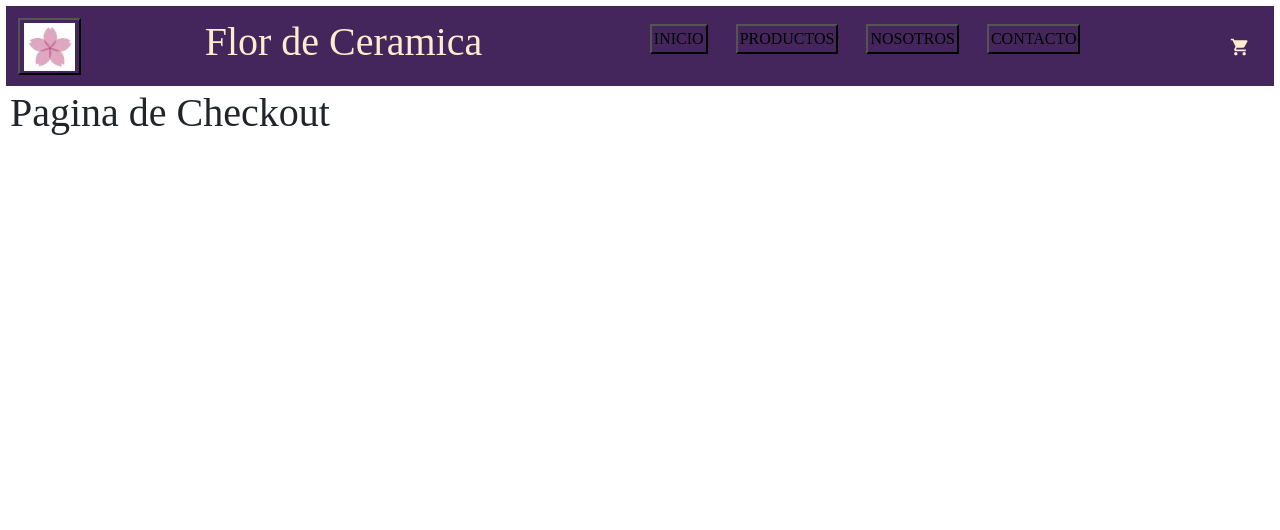
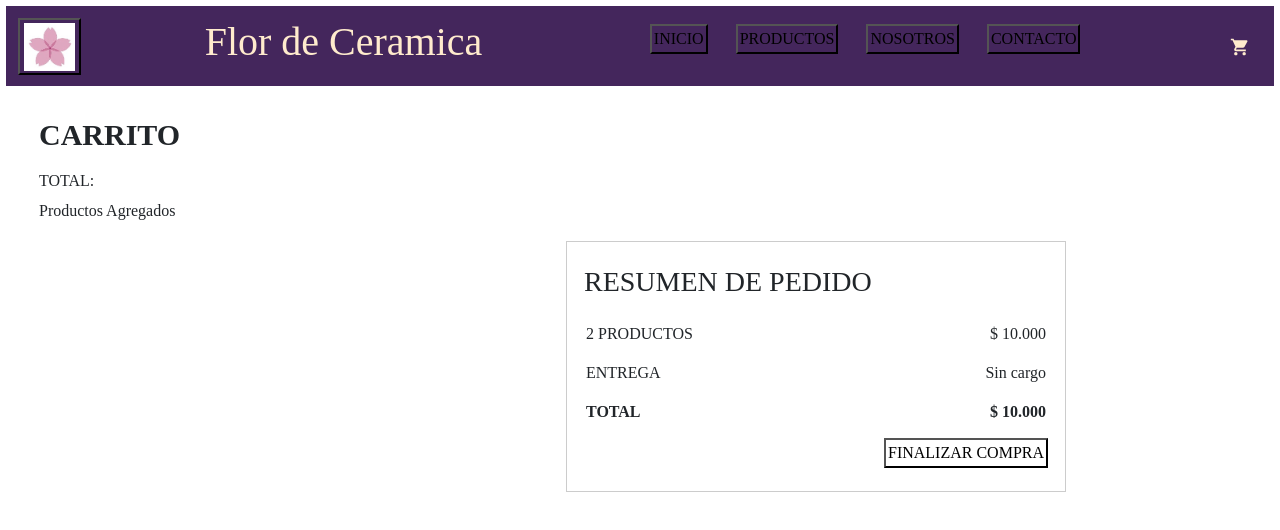
Before and after one commit to Lucaslama14/Ecommerce-react1, a React (Create React App) app: page /cart in a window 1280 px wide. Shown: the top 530 px of the page. Built offline with nearby package versions, Linux system fonts and the light colour scheme; a web font is replaced by a local one.

Commit message:
Desafio Cartview

```diff
--- /dev/null
+++ b/src/componentes/Cart/Cart.css
@@ -0,0 +1,111 @@
+.checkout-page {
+    display: flex;
+}
+
+.info-checkout {
+    width: 40%;
+    padding-right: 30px;
+    margin: 25px;
+}
+
+.info-subtotal {
+    width: 40%;
+    padding-top: 120px;
+}
+
+.info-checkout h2 {
+    font-weight: 800;
+    font-size: 30px;
+    margin-bottom: 15px;
+}
+
+.info-checkout span {
+    font-weight: 300;
+    margin-bottom: 10px;
+}
+
+.info-checkout p {
+    font-weight: 200;
+    margin-top: 5px;
+}
+
+.info-checkout-item {
+    width: calc(75% - 20px);
+    padding-bottom: 20px;
+    padding-top: 20px;
+    position: relative;
+}
+
+.info-checkout-item p {
+    letter-spacing: 1px;
+}
+
+p.checkout-item-price {
+    font-weight: 500;
+}
+
+.info-checkout-item div {
+    border: 1px solid black;
+    width: 100px;
+}
+.info-checkout-item button {
+    position: absolute;
+    background: none;
+    border: none;
+    right: 10px;
+    top: 10px;
+}
+
+.checkout-item {
+    margin-bottom: 15px;
+    display: flex;
+    border: 1px solid #686868;
+}
+
+.checkout-item img {
+    width: 25%;
+    border-right: 1px solid #686868;
+    margin-right: 20px;
+}
+
+.total-purchase {
+    border: 1px solid #ccc;
+    padding: 22px 15px;
+    margin-top: 30px;
+}
+
+.total-purchase h3 {
+    margin: 0;
+    margin-bottom: 20px;
+}
+
+.item-purchase {
+    display: flex;
+    justify-content: space-between;
+}
+
+.item-purchase p {
+    margin: 0px;
+    margin-bottom: 10px;
+    font-weight: 200;
+}
+
+.item-purchase:nth-of-type(3) p {
+    font-weight: 600;
+}
+
+.info-subtotal > button {
+    background: black;
+    width: 100%;
+    padding: 10px 15px;
+    color: white;
+    text-align: left;
+    position: relative;
+    font-size: 18px;
+    cursor: pointer;
+    transition: all 0.3s ease;
+}
+
+.Button-final {
+    text-align:end;
+}
--- /dev/null
+++ b/src/componentes/Cart/Cart.js
@@ -0,0 +1,53 @@
+import { useContext, useState } from "react"
+import { CartContext } from "../../Context/CartContext"
+import './Cart.css'
+
+const Cart = () => {
+    const { cartProducts, totalPrice } = useContext(CartContext)
+    const [success, setSuccess] = useState()
+    return (
+        <div className="checkout-page">
+            <div className="info-checkout">
+                <h2>CARRITO</h2>
+                <span>TOTAL:</span>
+                <p>Productos Agregados</p>
+                <div className="container-checkout-products">
+                    {cartProducts.map((cartProduct) => {
+                        const { titulo, imagen, precio } = cartProduct
+                        return (
+                            <div className="checkout-item">
+                                <img src={`./assets/${imagen}`} alt="imagen" />
+                                <div className="info-checkout-item">
+                                    <p>{titulo}</p>
+                                    <p className="checkout-item-price">$ {precio}</p>
+                                    <button>X</button>
+                                </div>
+                            </div>
+                        )
+                    })}
+                </div>
+            </div>
+            <div className="info-subtotal">
+                <div className="total-purchase">
+                    <h3>RESUMEN DE PEDIDO</h3>
+                    <div className="item-purchase">
+                        <p>2 PRODUCTOS</p>
+                        <p>$ 10.000</p>
+                    </div>
+                    <div className="item-purchase">
+                        <p>ENTREGA</p>
+                        <p>Sin cargo</p>
+                    </div>
+                    <div className="item-purchase">
+                        <p>TOTAL</p>
+                        <p>$ 10.000</p>
+                    </div>
+                    <div className="Button-final">
+                        <button>Finalizar Compra</button>
+                    </div>
+                </div>
+            </div>
+        </div>
+    )
+}
+export default Cart
--- a/src/componentes/ItemCount/ItemCount.js
+++ b/src/componentes/ItemCount/ItemCount.js
@@ -4,7 +4,7 @@ import { CartContext } from "../../Context/CartContext"
 const ItemCount = ({setQuantitySelected, productData}) => {
     const { addProductToCart } = useContext(CartContext)
 
-    const [countQuantity, setCountQuantity] = useState(1)
+    const [countQuantity, setCountQuantity] = useState(0)
 
     const addQuantity = () => {
         setCountQuantity(countQuantity + 1)
--- a/src/componentes/ItemDetail/ItemDetail.js
+++ b/src/componentes/ItemDetail/ItemDetail.js
@@ -4,7 +4,7 @@ import { useState } from "react"
 import { Link } from 'react-router-dom'
 
 const ItemDetail = ({ data }) => {
-    const [quantitySelected, setQuantitySelected] = useState(1)
+    const [quantitySelected, setQuantitySelected] = useState(0)
     return (
         <>
             <div className="item-detail-image">
@@ -18,7 +18,7 @@ const ItemDetail = ({ data }) => {
                 </div>
                 {console.log("quantitySelected: ", quantitySelected)}
                 {
-                    quantitySelected > 1 ? <button><Link to="/cart">Finalizar Compra</Link></button> : <ItemCount setQuantitySelected={setQuantitySelected} productData={data} />
+                    quantitySelected > 0 ? <button><Link to="/cart">Finalizar Compra</Link></button> : <ItemCount setQuantitySelected={setQuantitySelected} productData={data} />
                 }
 
             </div>
--- a/src/componentes/NavBar/NavBar.js
+++ b/src/componentes/NavBar/NavBar.js
@@ -15,7 +15,7 @@ const NavBar = () => {
             <Link to="/contacto"><li><button>Contacto</button></li></Link>
             </ul>
             <CartWidget  />
-            </div>
+        </div>
     )
 }
 
--- a/src/pages/Checkout.js
+++ b/src/pages/Checkout.js
@@ -1,7 +1,9 @@
+import Cart from "../componentes/Cart/Cart"
+
 const Checkout = () => {
     return(
         <div>
-            <h1>Pagina de Checkout</h1>
+            <Cart />
         </div>
     )
 }
```
